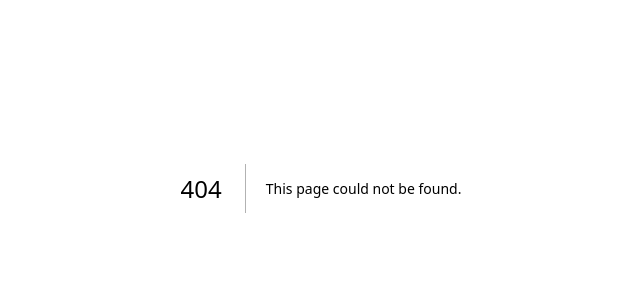
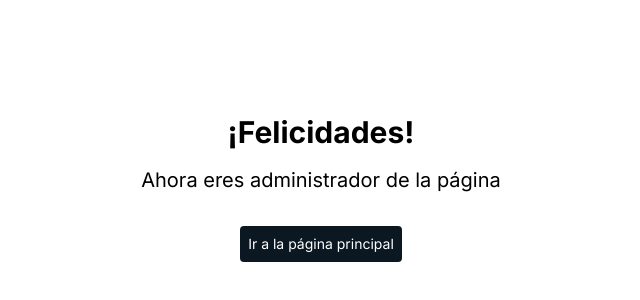
Before and after one commit to JaviZamudio/Altius, a Next.js app: page /makeAdmin in a window 1280 px wide. Before the commit this address had no page. Shown: the part 212-512 px from the top of the page, without its empty margins (319-959 px from the left). Built offline with nearby package versions, Linux system fonts and the light colour scheme.

Commit message:
everything set for connection

```diff
--- a/src/app/events/[_id]/page.tsx
+++ b/src/app/events/[_id]/page.tsx
@@ -54,14 +54,13 @@ export default function EventPage() {
   }
 
   useEffect(() => {
-    // <div className="strava-embed-placeholder" data-embed-type="route" data-embed-id="3127623879376346330" data-units="metric" data-full-width="true" />
+    <div className="strava-embed-placeholder" data-embed-type="route" data-embed-id="3127623879376346330" data-units="metric" data-full-width="true" />
     const embededDiv = document.createElement("div");
     embededDiv.className = "strava-embed-placeholder";
     embededDiv.setAttribute("data-embed-type", "route");
     embededDiv.setAttribute("data-embed-id", "3127623879376346330");
     embededDiv.setAttribute("data-units", "metric");
     embededDiv.setAttribute("data-full-width", "true");
-    // document.body.appendChild(embededDiv);
     document.getElementById("embededStravaMap")?.appendChild(embededDiv);
 
     const script = document.createElement("script");
@@ -88,7 +87,7 @@ export default function EventPage() {
         </p>
 
         {/* Event Map */}
-        <div className='overflow-hidden' id="embededStravaMap">
+        <div className='mt-4' id="embededStravaMap">
           {/* [Mapa]
           <br />
           [Stats] */}
@@ -136,7 +135,7 @@ export default function EventPage() {
           {event.date >= new Date() &&
             <div className='my-4'>
               <form className='flex gap-2 mt-1 justify-between' onSubmit={handleFormSubmit} autoComplete="off">
-                <input type="text" placeholder="Escribe tu nombre" className='border border-gray-200 p-1 px-2 rounded w-full' name="name" value={form.name} onChange={handleFormChange} autoComplete="off" />
+                <input type="text" placeholder="Escribe tu nombre" className='border border-gray-200 p-1 px-2 rounded w-full' name="name" value={form.name} onChange={handleFormChange} autoComplete="autocomplete_off_randString" />
 
                 <button className='bg-secondary text-white p-1 px-2 rounded' type="submit">
                   Apuntarme
--- a/src/app/events/page.tsx
+++ b/src/app/events/page.tsx
@@ -36,6 +36,7 @@ function EventCard({ event }: { event: WithId<Event> }) {
 }
 
 export default function EventsPage() {
+
   const nextEvents: WithId<Event>[] = [
     {
       "_id": new ObjectId("64ec4581fa41df0a0eba30df"),
@@ -82,9 +83,18 @@ export default function EventsPage() {
       <Header />
 
       <main className='p-4 flex flex-col'>
-        <h1 className='text-3xl'>
-          Eventos
-        </h1>
+        <div className="flex justify-between items-center">
+          <h1 className='text-3xl'>
+            Eventos
+          </h1>
+
+          <Link href='/events/add' className="bg-primary text-white p-2 flex rounded text-center justify-center gap-1 text-sm">
+            <svg xmlns="http://www.w3.org/2000/svg" fill="none" viewBox="0 0 24 24" strokeWidth={1.5} stroke="currentColor" className="w-5 h-5">
+              <path strokeLinecap="round" strokeLinejoin="round" d="M12 4.5v15m7.5-7.5h-15" />
+            </svg>
+            Crear Evento
+          </Link>
+        </div>
 
         {/* Events List */}
         <div className='flex flex-col my-4'>
--- /dev/null
+++ b/src/app/makeAdmin/page.tsx
@@ -0,0 +1,22 @@
+"use client"
+
+import Link from "next/link";
+import { useEffect } from "react";
+
+export default function MakeAdminPage() {
+    useEffect(() => {
+        // add admin = true to local storage
+        localStorage.setItem("admin", "true");
+    }, []);
+
+    return (
+        <div className="flex flex-col items-center justify-center h-screen p-8 text-center">
+            <h1 className="text-3xl font-bold">¡Felicidades!</h1>
+            <p className="text-xl my-4">Ahora eres administrador de la página</p>
+
+            <Link href="/" className="bg-primary text-white p-2 flex rounded text-center justify-center gap-1 text-sm mt-4">
+                Ir a la página principal
+            </Link>
+        </div>
+    );
+}
```
